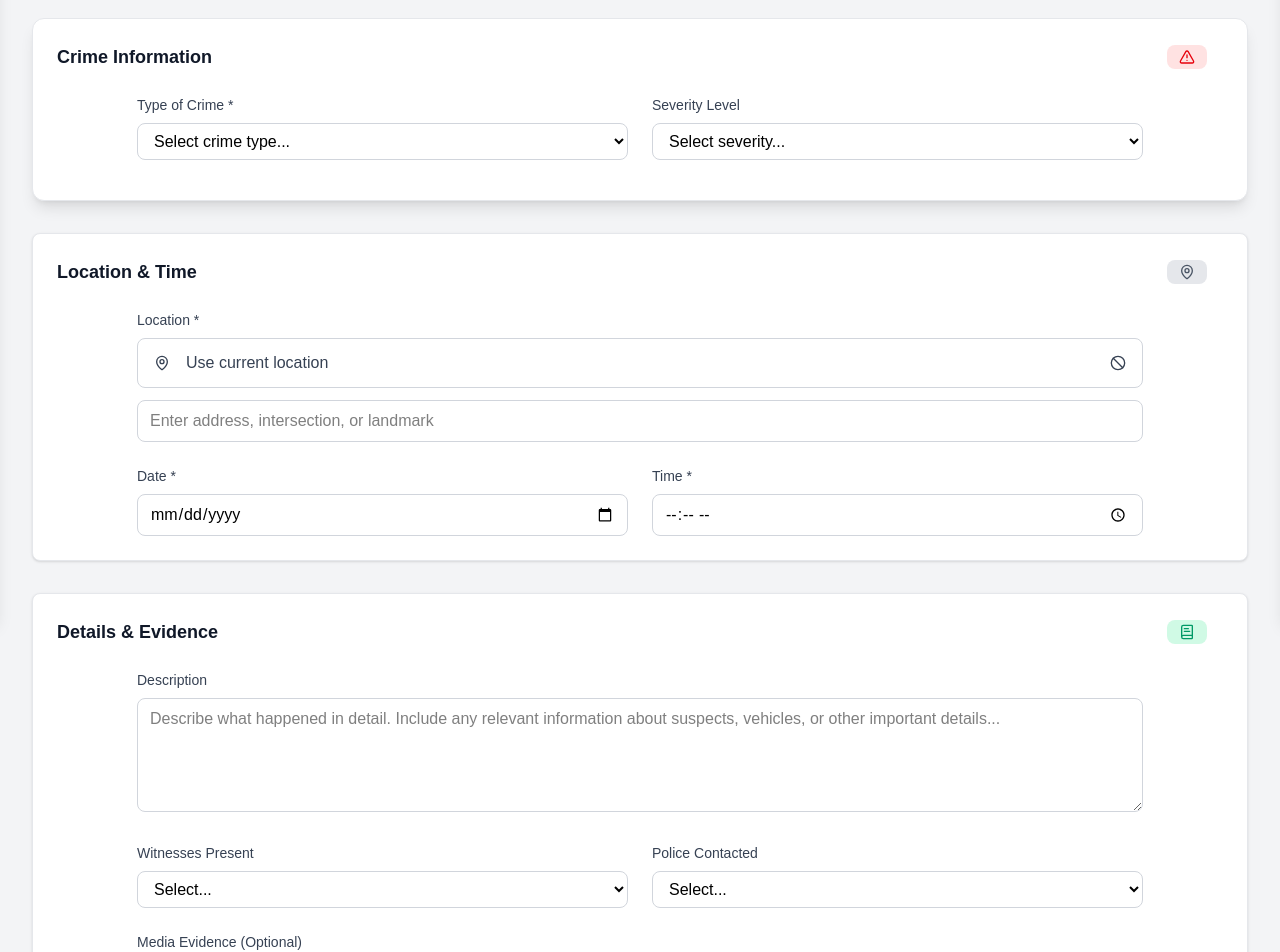
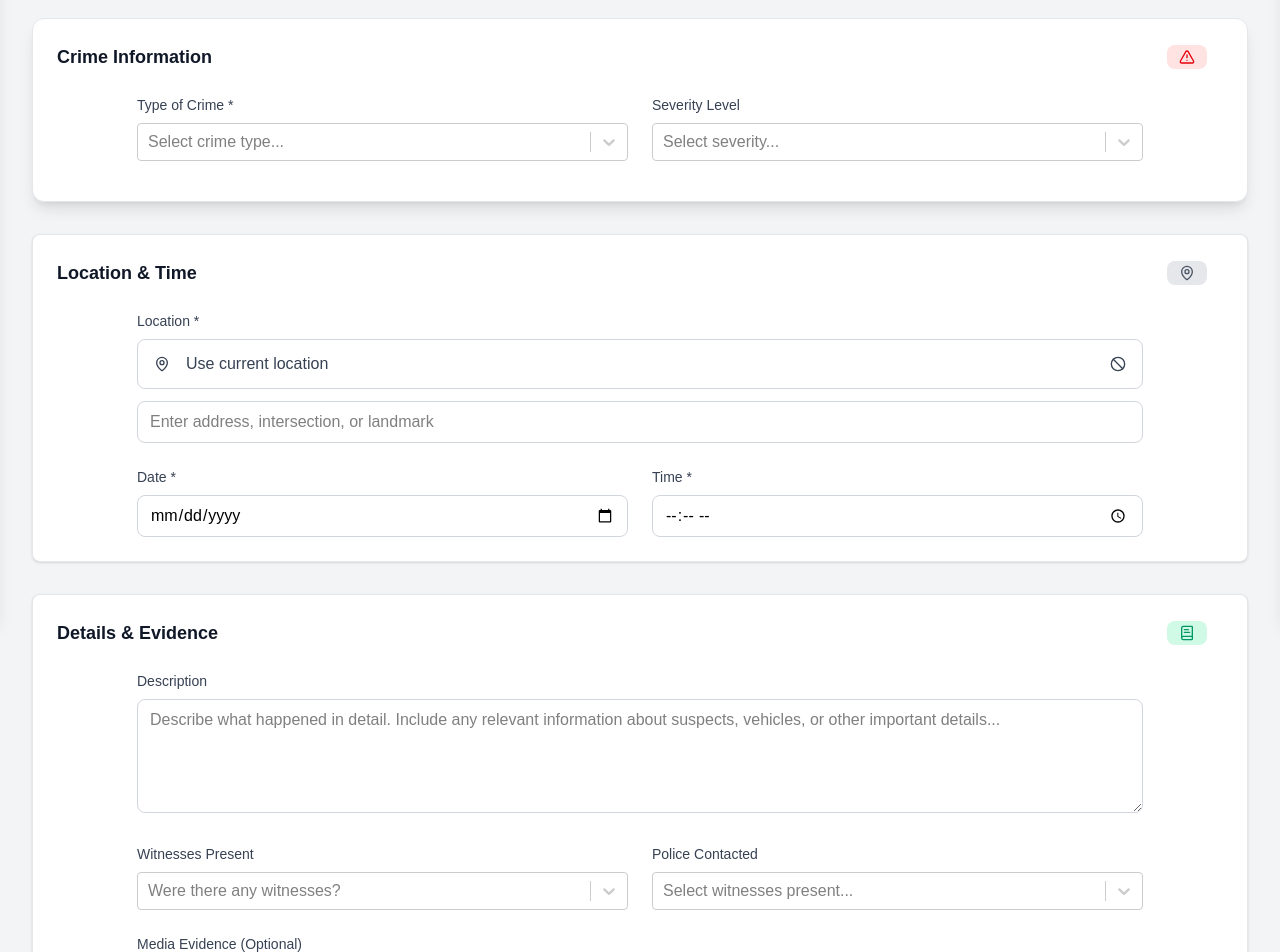
Before and after one commit to ShiiFt38/crimap-crime_navigation, a Next.js app: page /reports/report-form in a window 1280 px wide. Shown: the part 180-1132 px from the top of the page. Built offline with nearby package versions, Linux system fonts and the light colour scheme.

Commit message:
New Select Element

```diff
--- a/package.json
+++ b/package.json
@@ -21,6 +21,7 @@
     "react": "^18.3.1",
     "react-dom": "^18.3.1",
     "react-map-gl": "^8.0.4",
+    "react-select": "^5.10.2",
     "slugify": "^1.6.6",
     "sqlite": "^5.1.1",
     "sqlite3": "^5.1.7"
--- a/src/app/reports/components/CrimeInformationSection.tsx
+++ b/src/app/reports/components/CrimeInformationSection.tsx
@@ -1,10 +1,65 @@
 import {TriangleAlert} from "lucide-react";
+import Select from "react-select";
 
 interface CrimeInformationProps {
     offence: string;
     severity: string;
     onChange: (e: React.ChangeEvent<HTMLSelectElement>) => void;
 }
+
+const offenceOptions = [
+    { value: 'Murder', label: 'Murder' },
+    { value: 'Attempted murder', label: 'Attempted murder' },
+    { value: 'Culpable homicide', label: 'Culpable homicide' },
+    { value: 'Robbery with aggravating circumstances', label: 'Robbery with aggravating circumstances' },
+    { value: 'Common robbery', label: 'Common robbery' },
+    { value: 'Public violence', label: 'Public violence' },
+    { value: 'Rape', label: 'Rape' },
+    { value: 'Sexual assault', label: 'Sexual assault' },
+    { value: 'Crimen injuria', label: 'Crimen injuria' },
+    { value: 'Neglect and ill-treatment of children', label: 'Neglect and ill-treatment of children' },
+    { value: 'Kidnapping', label: 'Kidnapping' },
+    { value: 'Abduction', label: 'Abduction' },
+    { value: 'Assault with the intent to inflict grievous bodily harm', label: 'Assault with the intent to inflict grievous bodily harm' },
+    { value: 'Common assault', label: 'Common assault' },
+    { value: 'Burglary at non-residential premises', label: 'Burglary at non-residential premises' },
+    { value: 'Burglary at residential premises', label: 'Burglary at residential premises' },
+    { value: 'Stock-theft', label: 'Stock-theft' },
+    { value: 'Shoplifting', label: 'Shoplifting' },
+    { value: 'Theft of motor vehicle and motorcycle', label: 'Theft of motor vehicle and motorcycle' },
+    { value: 'Theft out of or from motor vehicle', label: 'Theft out of or from motor vehicle' },
+    { value: 'All theft not mentioned elsewhere', label: 'All theft not mentioned elsewhere' },
+    { value: 'Arson', label: 'Arson' },
+    { value: 'Malicious damage to property', label: 'Malicious damage to property' },
+    { value: 'Commercial crime', label: 'Commercial crime' },
+    { value: 'Drug-related crime', label: 'Drug-related crime' },
+    { value: 'Driving under the influence of alcohol or drugs', label: 'Driving under the influence of alcohol or drugs' },
+    { value: 'Illegal possession of firearms and ammunition', label: 'Illegal possession of firearms and ammunition' },
+    { value: 'Carjacking', label: 'Carjacking' },
+    { value: 'Truck hijacking', label: 'Truck hijacking' },
+    { value: 'Robbery of cash in transit', label: 'Robbery of cash in transit' },
+    { value: 'Bank robbery', label: 'Bank robbery' },
+    { value: 'Robbery at residential premises', label: 'Robbery at residential premises' },
+    { value: 'Robbery at non-residential premises', label: 'Robbery at non-residential premises' },
+    { value: 'Attempted sexual offences', label: 'Attempted sexual offences' },
+    { value: 'Contact sexual offences', label: 'Contact sexual offences' },
+    { value: 'Sexual offences detected as a result of police action', label: 'Sexual offences detected as a result of police action' },
+    { value: 'Sexual offences', label: 'Sexual offences' },
+    { value: 'TRIO Crime', label: 'TRIO Crime' },
+    { value: 'Contact crime (Crimes against the person)', label: 'Contact crime (Crimes against the person)' },
+    { value: 'Contact-related Crime', label: 'Contact-related Crime' },
+    { value: 'Property-related Crime', label: 'Property-related Crime' },
+    { value: 'Other serious Crime', label: 'Other serious Crime' },
+    { value: 'Crime detected as a result of police action', label: 'Crime detected as a result of police action' },
+    { value: '17 Community reported serious Crime', label: '17 Community reported serious Crime' },
+];
+
+const severityOptions = [
+    {value: 'low', label: 'Minor incident'},
+    {value: 'Medium', label: 'Moderate concern'},
+    {value: 'High', label: 'Serious incident'},
+    {value: 'Critical', label: 'Critical - Emergency'},
+]
 
 export default function CrimeInformationSection({offence, severity, onChange,}: CrimeInformationProps) {
     return (
@@ -19,37 +74,35 @@ export default function CrimeInformationSection({offence, severity, onChange,}:
             <div className="grid grid-cols-1 md:grid-cols-2 space-y-4 gap-6 md:px-20">
                 <div>
                     <label className="block text-sm font-medium text-gray-700 mb-2">Type of Crime *</label>
-                    <select
+
+                    {/*The onChange attribute receives a manually constructed event-like target object to mimic the
+                    structure of React.ChangeEvent where e.target is used*/}
+                    <Select
                         name="offence"
-                        value={offence}
-                        onChange={onChange}
-                        className="w-full px-3 py-2 border border-gray-300 rounded-lg"
-                    >
-                        <option value="">Select crime type...</option>
-                        <option value="Theft">Theft</option>
-                        <option value="Assault">Assault</option>
-                        <option value="Vandalism">Vandalism</option>
-                        <option value="Burglary">Burglary</option>
-                        <option value="Drug Activity">Drug Activity</option>
-                        <option value="Suspicious Activity">Suspicious Activity</option>
-                        <option value="Other">Other</option>
-                    </select>
+                        value={offenceOptions.find(option => option.value === offence) || null}
+                        onChange={(selectedOption) =>
+                            onChange({ target: { name: 'offence', value: selectedOption ? selectedOption.value : '' } })}
+                        className="w-full rounded-lg"
+                        options={offenceOptions}
+                        classNamePrefix="select"
+                        placeholder="Select crime type..."
+                        isClearable
+                    />
                 </div>
 
                 <div>
                     <label className="block text-sm font-medium text-gray-700 mb-2">Severity Level</label>
-                    <select
+                    <Select
                         name="severity"
-                        value={severity}
-                        onChange={onChange}
-                        className="w-full px-3 py-2 border border-gray-300 rounded-lg"
-                    >
-                        <option value="">Select severity...</option>
-                        <option value="Low - Minor incident">Low - Minor incident</option>
-                        <option value="Medium - Moderate concern">Medium - Moderate concern</option>
-                        <option value="High - Serious incident">High - Serious incident</option>
-                        <option value="Critical - Emergency">Critical - Emergency</option>
-                    </select>
+                        value={severityOptions.find(option => option.value === severity) || null}
+                        onChange={(selectedOption) =>
+                            onChange({ target: { name: 'severity', value: selectedOption ? selectedOption.value : '' } })}
+                        options={severityOptions}
+                        className="w-full"
+                        classNamePrefix="select"
+                        placeholder="Select severity..."
+                        isClearable
+                    />
                 </div>
             </div>
         </div>
--- a/src/app/reports/components/DetailsEvidenceSection.tsx
+++ b/src/app/reports/components/DetailsEvidenceSection.tsx
@@ -1,4 +1,6 @@
-import {BookText, ImageUp, Lock} from "lucide-react";
+import {BookText, ImageUp} from "lucide-react";
+import Select from 'react-select';
+import CreatableSelect from 'react-select/creatable';
 
 interface DetailsEvidenceProps {
     description: string;
@@ -8,6 +10,19 @@ interface DetailsEvidenceProps {
     onChange: (e: React.ChangeEvent<HTMLSelectElement | HTMLTextAreaElement>) => void;
 }
 
+const witnessOptions = [
+    {value: 'Multiple witnesses were present', label: 'Yes - Multiple witnesses'},
+    {value: 'One witness was present', label: 'One witness'},
+    {value: 'No witnesses were present', label: 'No witnesses'},
+    {value: 'Unknown', label: 'Unknown'},
+]
+
+const policeContactOptions = [
+    {value: 'Police were contacted and responded', label: 'Yes - Police responded'},
+    {value: 'Police were contacted and a report was filed', label: "Yes - Report filed"},
+    {value: 'Police were not contacted', label: 'No - Not contacted'},
+    {value: 'Planning to contact police soon', label: 'Planning to contact'},
+]
 export default function DetailsEvidenceSection({ description, witnesses, policeContacted, image, onChange }: DetailsEvidenceProps) {
     return (
         <div className="bg-white rounded-lg shadow-sm border border-gray-200 p-6 ">
@@ -35,35 +50,32 @@ export default function DetailsEvidenceSection({ description, witnesses, policeC
 
                 <div>
                     <label className="block text-sm font-medium text-gray-700 mb-2">Witnesses Present</label>
-                    <select
+                    <Select
                         name="witnesses"
-                        onChange={onChange}
-                        value={witnesses}
-                        className="w-full px-3 py-2 border border-gray-300 rounded-lg"
-                    >
-                        <option>Select...</option>
-                        <option>Yes - Multiple witnesses</option>
-                        <option>Yes - One witness</option>
-                        <option>No witnesses</option>
-                        <option>Unknown</option>
-                    </select>
+                        value={witnessOptions.find(option => option.value === witnesses) || null}
+                        onChange={(selectedOption) =>
+                            onChange({ target: { name: 'witnesses', value: selectedOption ? selectedOption.value : '' } })}
+                        className="w-full rounded-lg"
+                        options={witnessOptions}
+                        classNamePrefix="select"
+                        placeholder="Were there any witnesses?"
+                        isClearable
+                    />
                 </div>
 
                 <div>
                     <label className="block text-sm font-medium text-gray-700 mb-2">Police Contacted</label>
-                    <select
+                    <Select
                         name="policeContacted"
-                        onChange={onChange}
-                        value={policeContacted}
-                        className="w-full px-3 py-2 border border-gray-300 rounded-lg
-                        focus:ring-2 focus:ring-safety-blue focus:border-transparent"
-                    >
-                        <option>Select...</option>
-                        <option>Yes - Police responded</option>
-                        <option>Yes - Report filed</option>
-                        <option>No - Not contacted</option>
-                        <option>Planning to contact</option>
-                    </select>
+                        onChange={(selectedOption) =>
+                            onChange({target: {name: 'policeContacted', value: selectedOption ? selectedOption.value : ''}})}
+                        value={policeContactOptions.find((option) => option.value === policeContacted) || null}
+                        className="w-full rounded-lg"
+                        options={policeContactOptions}
+                        classNamePrefix="select"
+                        placeholder="Select witnesses present..."
+                        isClearable
+                    />
                 </div>
 
                 <div className="md:col-span-2">
```
Also changed, not shown: src/app/account/components/EmergencyContactsForm.tsx (+23 -14 lines), src/app/reports/components/CrimeReportCard.tsx (+5 -5 lines), 2 other files (tests, documents, lock files or other folders).
